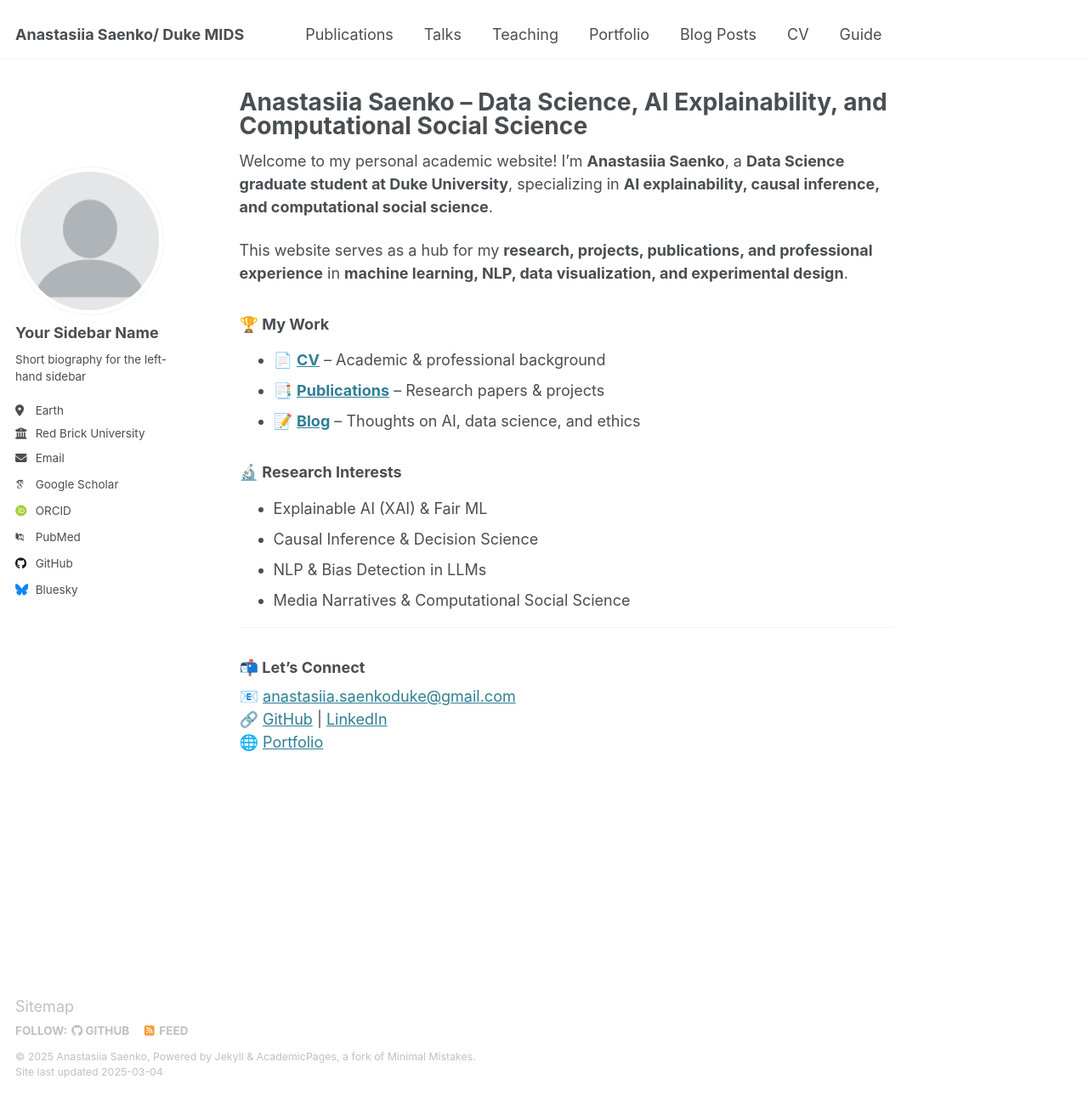
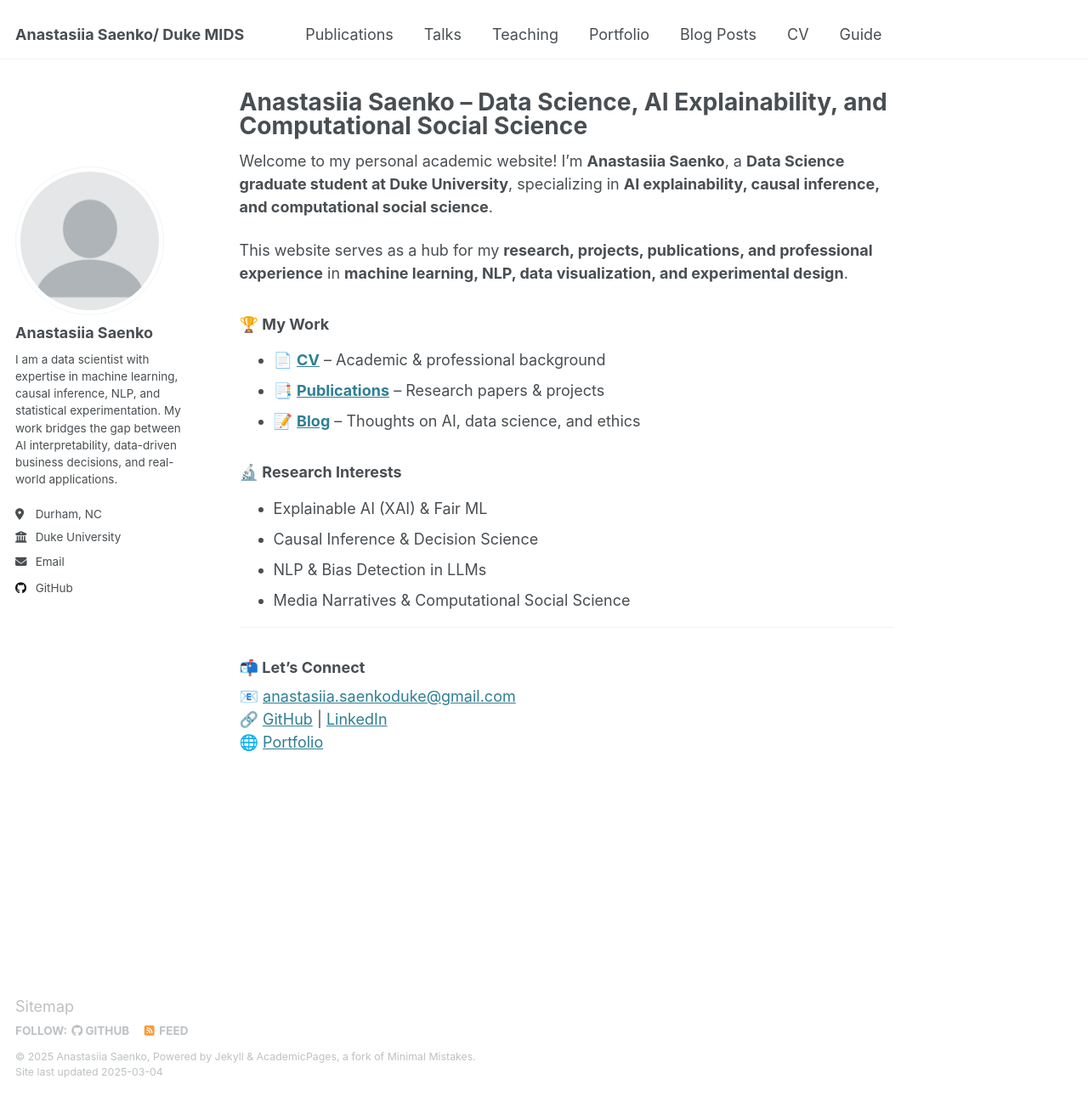
Before and after one commit to Nastiiasaenko/nastiiasaenko.github.io, a Jekyll site: the page built from _pages/about.md, in a window 1280 px wide and 1290 px high. Shown: the whole window at 85% size. Built offline with Jekyll 4.4.1, drawn with Linux system fonts in a browser that asks for light colours; some web fonts are replaced.

Commit message:
Fixed _config.yml

```diff
--- a/_config.yml
+++ b/_config.yml
@@ -23,21 +23,21 @@ repository               : "nastiiasaenko/nastiiasaenko.github.io"
 author:
   # Biographic information
   avatar           : "profile.png"
-  name             : "Your Sidebar Name"
+  name             : "Anastasiia Saenko"
   pronouns         : # example: "she/her"
-  bio              : "Short biography for the left-hand sidebar"
-  location         : "Earth"
-  employer         : "Red Brick University"
+  bio              : "I am a data scientist with expertise in machine learning, causal inference, NLP, and statistical experimentation. My work bridges the gap between AI interpretability, data-driven business decisions, and real-world applications."
+  location         : "Durham, NC"
+  employer         : "Duke University"
   uri              : # URL
-  email            : "none@example.org"
+  email            : "nastiiasaenko@gmail.com"
 
   # Academic websites
   arxiv            : # URL - Update with the correct link to your profile
-  googlescholar    : "https://scholar.google.com/citations?user=PS_CX0AAAAAJ"
+  # googlescholar    : "https://scholar.google.com/citations?user=PS_CX0AAAAAJ"
   impactstory      : # URL
-  orcid            : "http://orcid.org/yourorcidurl"
+  # orcid            : "http://orcid.org/yourorcidurl"
   semantic         : # URL
-  pubmed           : "https://www.ncbi.nlm.nih.gov/pubmed/?term=john+snow"
+  # pubmed           : "https://www.ncbi.nlm.nih.gov/pubmed/?term=john+snow"
   researchgate     : # URL
   scopus           : # URL
 
@@ -50,7 +50,7 @@ author:
   stackoverflow    : # User number or user number and name (i.e., use "1" or "1/jeff-atwood")
 
   # Social media
-  bluesky          : "bsky.app" # Replace this with you Bluesky username
+  # bluesky          : "bsky.app" # Replace this with you Bluesky username
   facebook         : # Username
   flickr           : # Username
   foursquare       : # Username
```
